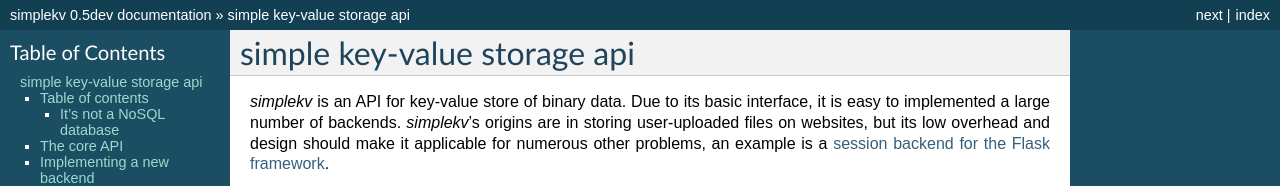
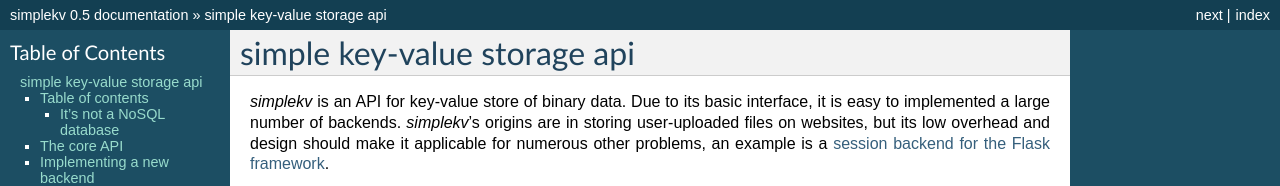
Before and after one commit to mbr/simplekv, a Sphinx documentation site: the page built from docs/index.rst, in a window 1280 px wide and 900 px high. Shown: the top 186 px of the window. Built offline with Sphinx 7.4.7, drawn with Linux system fonts in a browser that asks for light colours; some of the changed text lies outside the part shown.

Commit message:
Release 0.5.

```diff
--- a/docs/conf.py
+++ b/docs/conf.py
@@ -50,7 +50,7 @@
 # The short X.Y version.
 version = '0.5'
 # The full version, including alpha/beta/rc tags.
-release = '0.5dev'
+release = '0.5'
 
 # The language for content autogenerated by Sphinx. Refer to documentation
 # for a list of supported languages.
--- a/setup.py
+++ b/setup.py
@@ -19,7 +19,7 @@
 
 
 setup(name='simplekv',
-      version='0.5dev',
+      version='0.5',
       description='A simple key-value storage for binary data.',
       long_description=read('README.rst'),
       keywords='key-value-store storage key-value db database',
```
